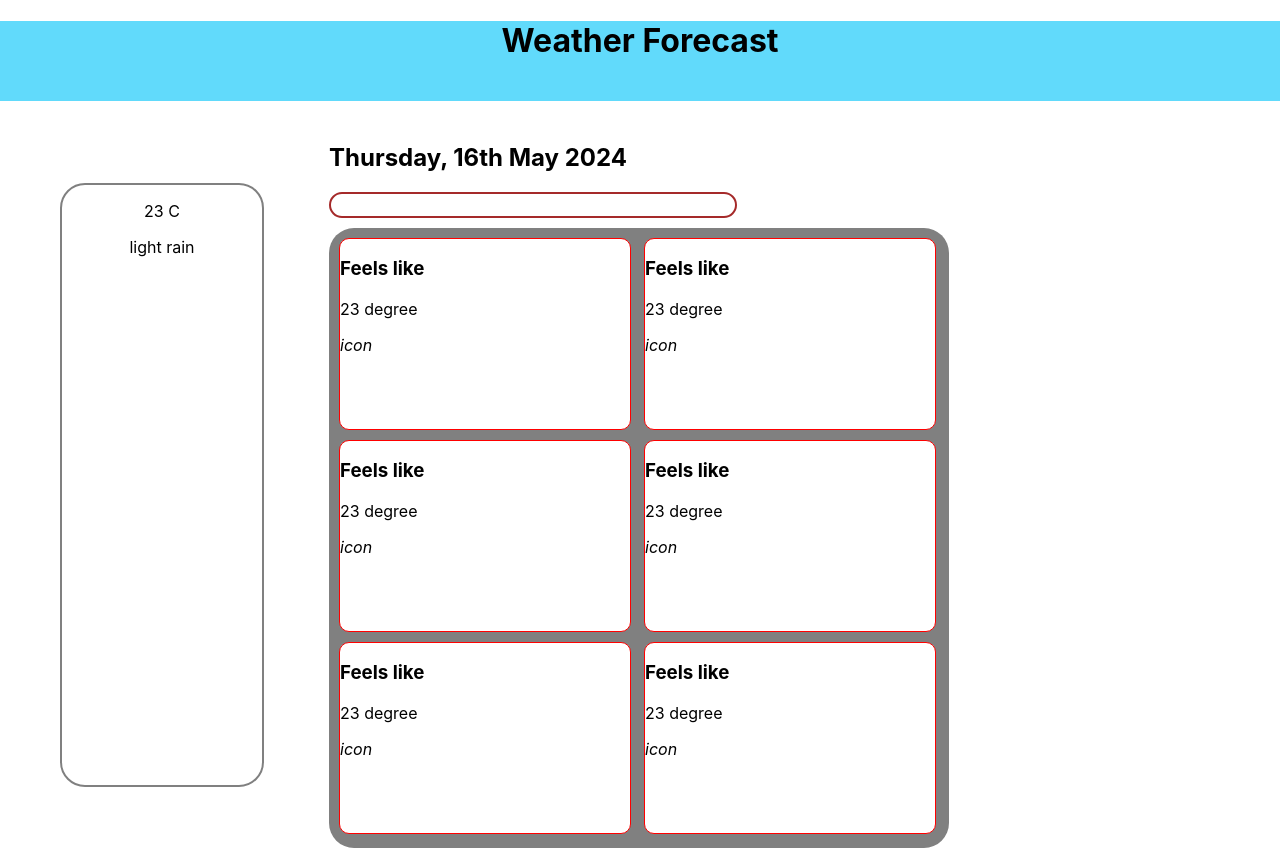
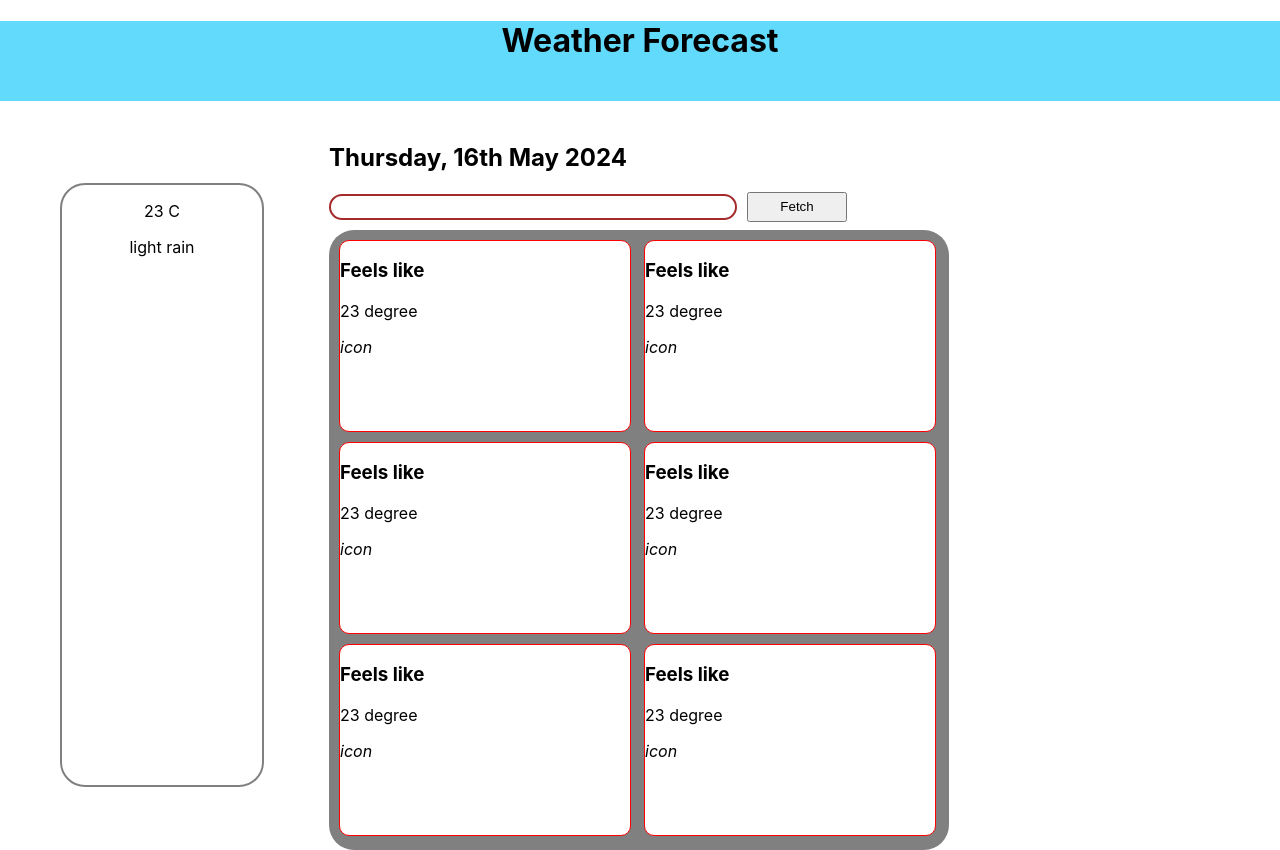
Before and after one commit to anudevSaraswat/weather-app, a React (Create React App) app: page / in a window 1280 px wide. Built offline with nearby package versions, Linux system fonts and the light colour scheme; no server answers.

Commit message:
wip: using WeatherInput

```diff
--- a/src/WeatherInfo.css
+++ b/src/WeatherInfo.css
@@ -8,11 +8,3 @@
     padding: 10px;
     border-radius: 25px;
 }
-
-.location-input {
-    border: 2px solid brown;
-    width: 400px;
-    height: 20px;
-    border-radius: 25px;
-    margin-bottom: 10px;
-}
--- a/src/WeatherInfo.js
+++ b/src/WeatherInfo.js
@@ -1,4 +1,5 @@
 import { WeatherInfoBox } from "./WeatherInfoBox";
+import { WeatherInput } from "./WeatherInput";
 import './WeatherInfo.css';
 
 const currDate = new Date();
@@ -22,11 +23,11 @@ function ordinalNumberPrefix(date) {
     }
 }
 
-export function WeatherInfo() {
+export function WeatherInfo({ fetch }) {
     return (
         <div>
             <h2>{dateStr}</h2>
-            <input className="location-input"></input>
+            <WeatherInput fetch={fetch}></WeatherInput>
             <div className="flex-container">
                 <WeatherInfoBox></WeatherInfoBox>
                 <WeatherInfoBox></WeatherInfoBox>
```
